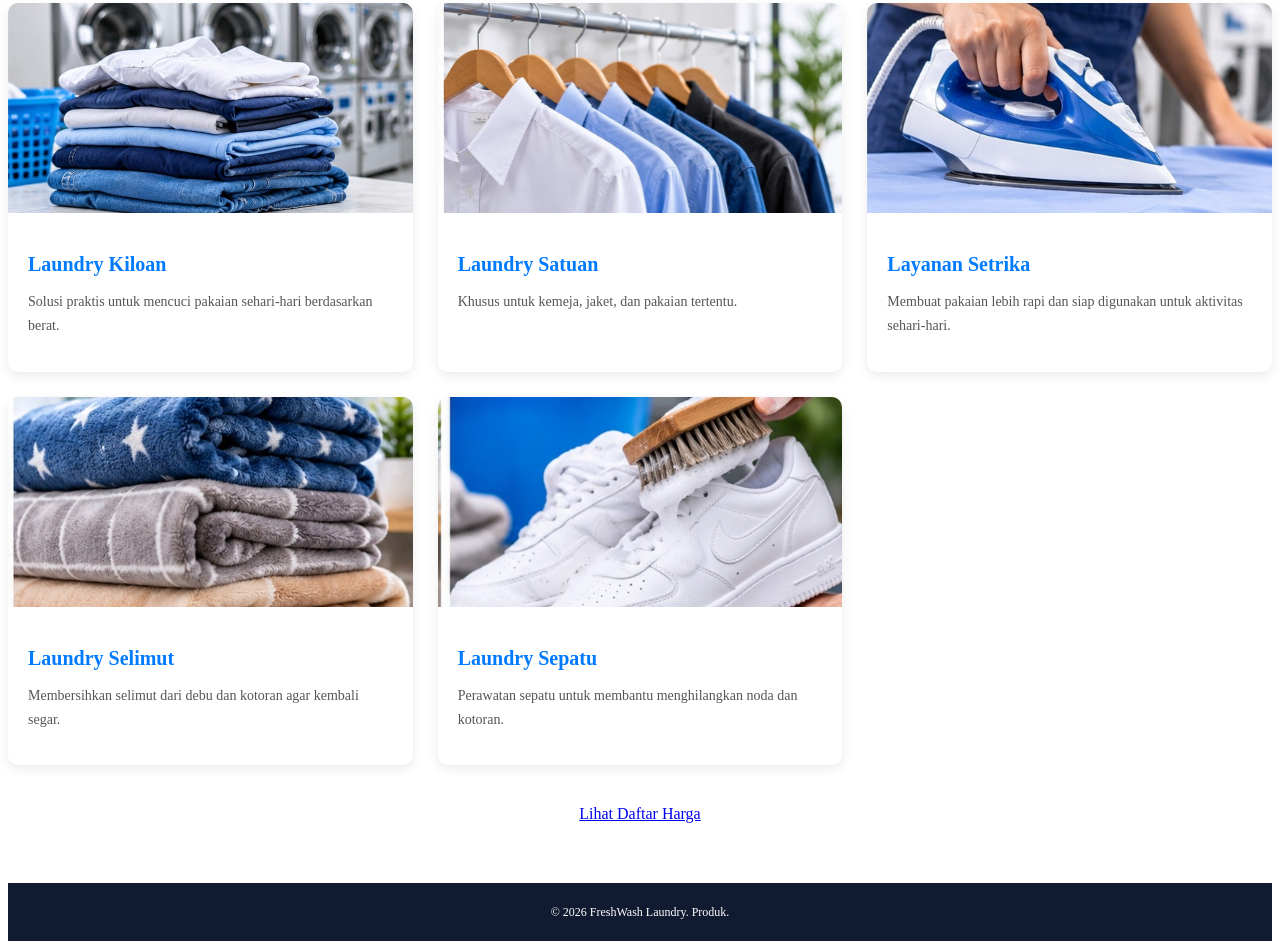
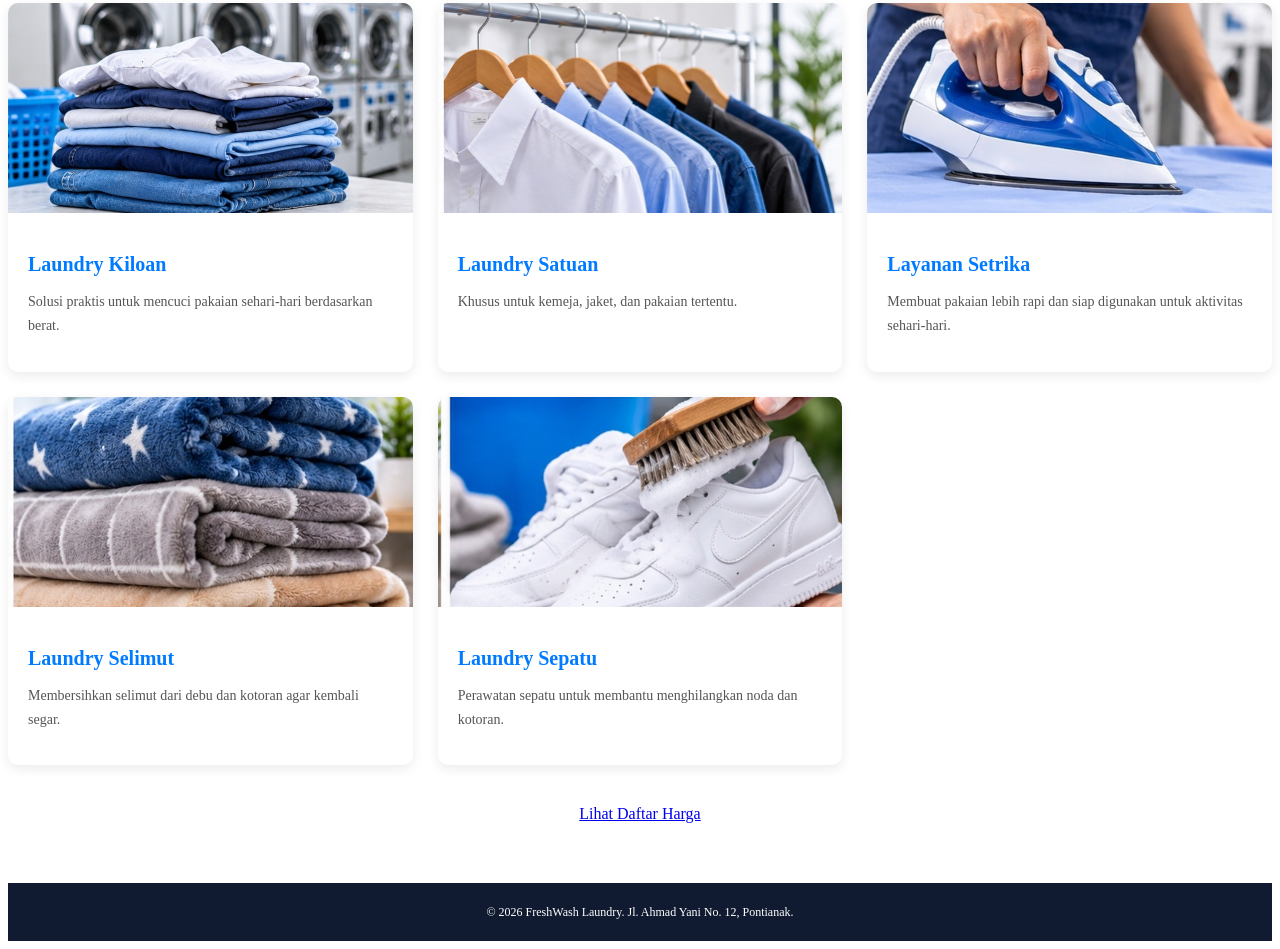
Before and after one commit to RG-experimen/FreshWash-Laundry, a plain HTML site: page laundry-root/pages/products.html in a window 1280 px wide. Shown: the part 622-1571 px from the top of the page. Drawn offline with Linux system fonts and the light colour scheme.

Commit message:
fix: update footer text

```diff
--- a/laundry-root/pages/products.html
+++ b/laundry-root/pages/products.html
@@ -116,7 +116,7 @@
     <!-- Footer -->
     <footer class="main-footer">
       <div class="container">
-        <p>&copy; 2026 FreshWash Laundry. Produk.</p>
+        <p>&copy; 2026 FreshWash Laundry. Jl. Ahmad Yani No. 12, Pontianak.</p>
       </div>
     </footer>
   </body>
```
